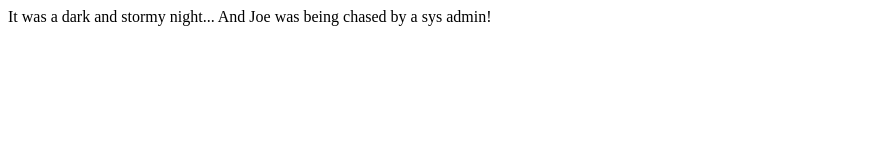
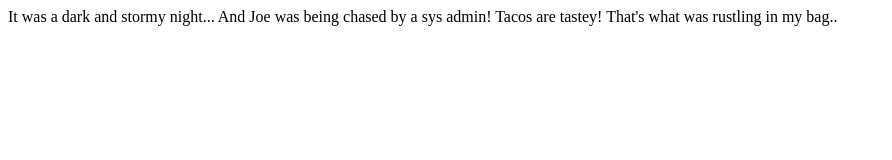
Before and after one commit to piranhajoe/fireside-story, a plain HTML site: page index.html in a window 1280 px wide. Shown: the whole page, without its empty margins (0-892 px from the left). Drawn offline with Linux system fonts and the light colour scheme.

Commit message:
added ine for tacos

```diff
--- a/index.html
+++ b/index.html
@@ -2,6 +2,7 @@
 	<body>
 		<p>It was a dark and stormy night...
 			And Joe was being chased by a sys admin!
+			Tacos are tastey! That's what was rustling in my bag..
 		</p>
 	</body>
 </html>
```
